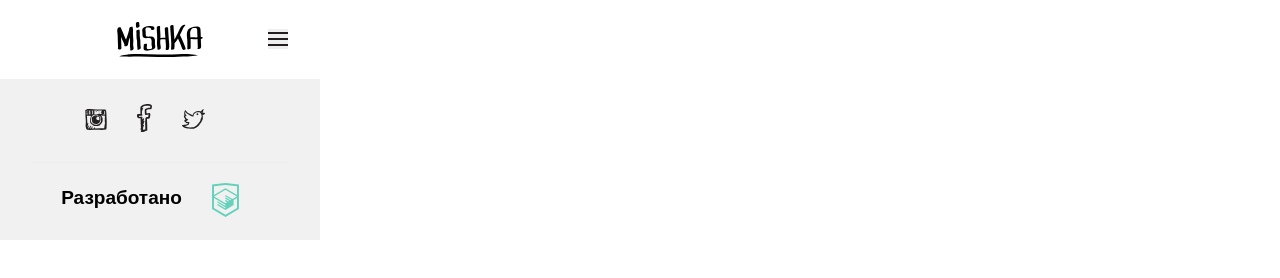
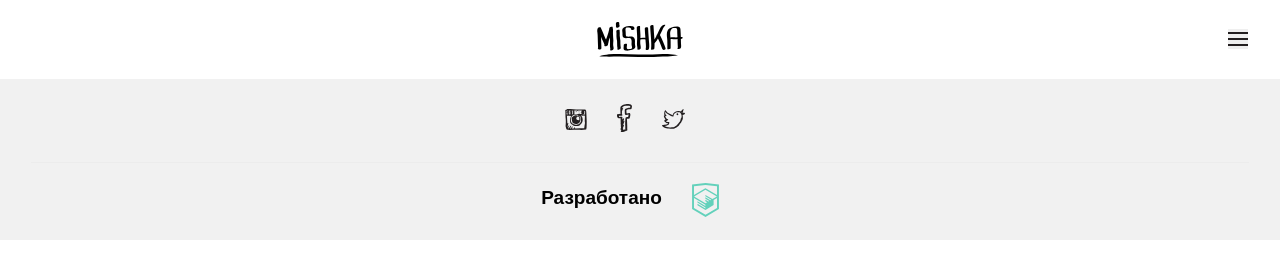
Before and after one commit to leofallen/1040483-mishka-17, a website: page source/form.html in a window 1280 px wide. Drawn offline with nearby package versions, Linux system fonts and the light colour scheme; files that its build step writes are made by us from their sources.

Commit message:
тест2

```diff
--- a/source/less/style.less
+++ b/source/less/style.less
@@ -4,7 +4,6 @@
 
 body {
   min-width: @width-mobile;
-  max-width: @width-mobile;
   margin: 0;
   padding: 0;
   background-color: #ffffff;
--- a/source/less/variables.less
+++ b/source/less/variables.less
@@ -8,3 +8,5 @@
 // size
 
 @width-mobile: 320px;
+@width-tablet: 768px;
+@width-desktop: 1150px;
```
